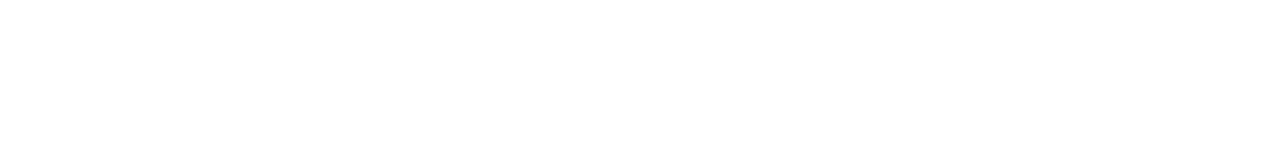
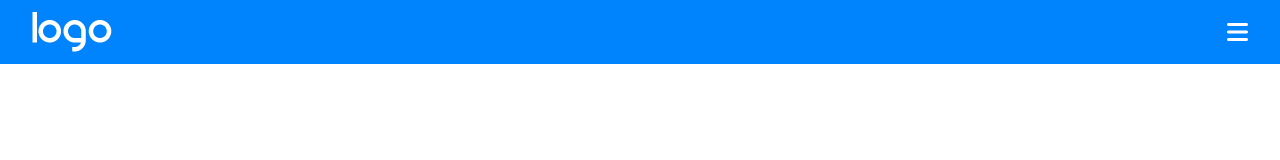
Before and after one commit to riccardococciolo/htmlcss-responsive-layout, a plain HTML site: page index.html in a window 1280 px wide. Drawn offline with Linux system fonts and the light colour scheme.

Commit message:
add: logo

```diff
--- a/css/style.css
+++ b/css/style.css
@@ -3,6 +3,7 @@
     --card-blue: rgb(181 221 255);
     --violet-main: rgb(151 146 228);
     --title-orange: rgb(253 193 95);
+    --nav-height: 4rem;
 }
 
 * {
@@ -18,3 +19,24 @@ img {
 body {
     font-family: 'PT Sans', sans-serif;
 }
+
+/* header */
+
+/* nav */
+nav {
+    width: 100%;
+    height: var(--nav-height);
+    background-color: var(--nav-color);
+    position: fixed;
+    left: 0;
+    top: 0;
+    display: flex;
+    justify-content: space-between;
+    align-items: center;
+    padding: 1rem 2rem;
+}
+
+.fa-bars {
+    font-size: 1.5rem;
+    color: white;
+}
--- a/index.html
+++ b/index.html
@@ -5,11 +5,25 @@
     <meta name="viewport" content="width=device-width, initial-scale=1.0">
     <link rel="preconnect" href="https://fonts.googleapis.com">
     <link rel="preconnect" href="https://fonts.gstatic.com" crossorigin>
+    <link rel="stylesheet" href="css/style.css">
     <link href="https://fonts.googleapis.com/css2?family=PT+Sans&display=swap" rel="stylesheet">
     <link rel="stylesheet" href="https://cdnjs.cloudflare.com/ajax/libs/font-awesome/6.4.2/css/all.min.css" integrity="sha512-z3gLpd7yknf1YoNbCzqRKc4qyor8gaKU1qmn+CShxbuBusANI9QpRohGBreCFkKxLhei6S9CQXFEbbKuqLg0DA==" crossorigin="anonymous" referrerpolicy="no-referrer" />
     <title>responsive</title>
 </head>
 <body>
+    <!-- header -->
+    <header>
+        <nav>
+            <img src="img/logo.png" alt="logo">
+            <i class="fa-solid fa-bars"></i>
+        </nav>
+    </header>
+    <!-- /header -->
 
+    <!-- main -->
+    <!-- /main -->
+
+    <!-- footer -->
+    <!-- /footer -->
 </body>
 </html>
```
